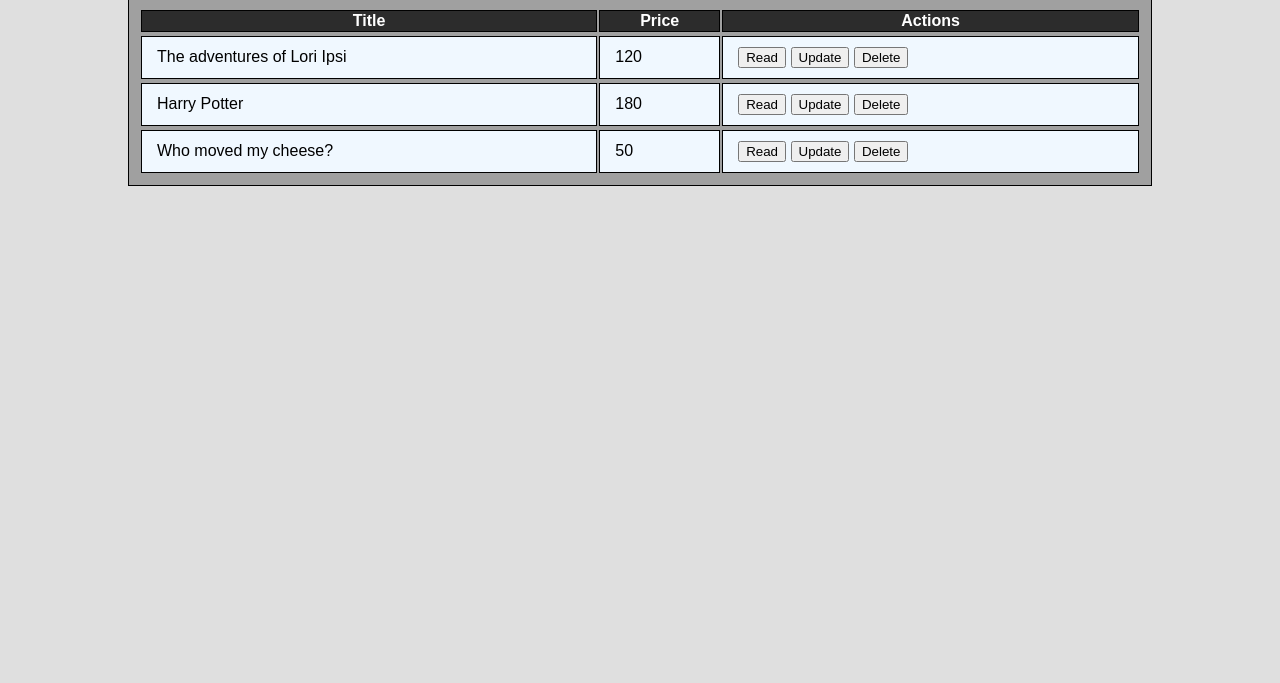
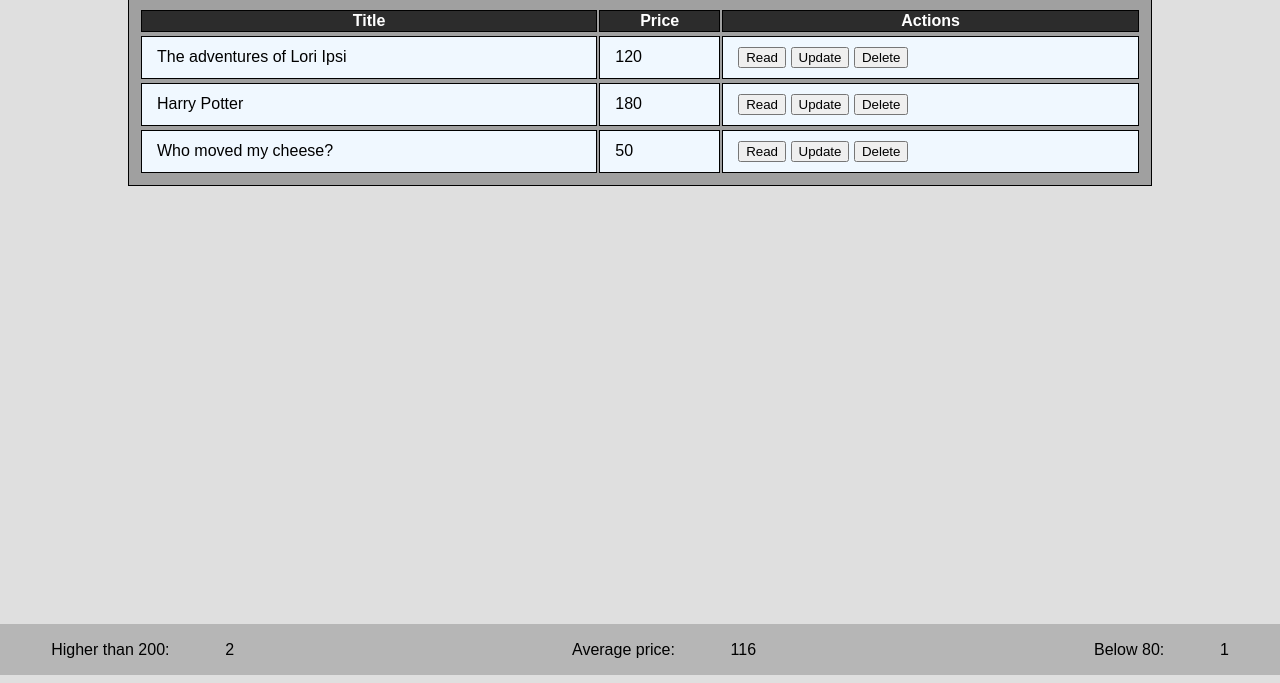
Before and after one commit to EdenAlmighty/ex-Book-Shop, a plain HTML site: page index.html in a window 1280 px wide. Shown: the part 125-808 px from the top of the page. Drawn offline with Linux system fonts and the light colour scheme.

Commit message:
Implement renderStats()

```diff
--- a/css/style.css
+++ b/css/style.css
@@ -15,7 +15,9 @@ body {
     flex-direction: column;
 }
 
-table, th, td {
+table,
+th,
+td {
     border: 1px solid black;
 }
 
@@ -54,7 +56,7 @@ img {
     position: absolute;
     justify-self: center;
     align-self: center;
-     top: 1vh;
+    top: 1vh;
     height: 4vh;
     width: 10vh;
     background-color: rgba(50, 175, 77, 0.619);
@@ -72,3 +74,20 @@ img {
     width: 100%;
     height: 100%;
 }
+
+footer {
+    display: flex;
+    position: absolute;
+    background-color: rgb(182, 182, 182);
+    height: 5vh;
+    width: 100vw;
+    justify-content: center;
+    align-items: center;
+    bottom: 0;
+}
+
+footer, span {
+    justify-content: space-between;
+    padding: 2vw;
+
+}
--- a/index.html
+++ b/index.html
@@ -33,6 +33,20 @@
             <button>X</button>
         </form>
     </dialog>
+    <footer>
+        <section>
+            <span>Higher than 200:</span>
+            <span class="expensive">0</span>
+        </section>
+        <section>
+            <span>Average price:</span>
+            <span class="avg">0</span>
+        </section>
+        <section>
+            <span>Below 80:</span>
+            <span class="cheap">0</span>
+        </section>
+    </footer>
 
     <script src="js/services/util.service.js"></script>
     <script src="js/services/storage.service.js"></script>
--- a/js/services/shop.service.js
+++ b/js/services/shop.service.js
@@ -1,5 +1,5 @@
 'use strict'
-//DOM
+//MODAL
 
 const BOOK_DB = 'bookDB'
 var gBooks
@@ -7,7 +7,7 @@ var gFilterBy = ''
 _createBooks()
 
 function setFilterBy(filterBy) {
-        gFilterBy = filterBy
+    gFilterBy = filterBy
 }
 
 function removeBook(bookId) {
@@ -21,10 +21,13 @@ function readBook(bookId) {
     return book
 }
 
-function addBook() {
+function addBook(isBook) {
     const newBook = _createBook(prompt('Enter Book Title?'), +prompt('Enter Book Price'))
+    if (!newBook.title || newBook.price <= 0) return isBook = false
+
     gBooks.unshift(newBook)
     _saveBooks()
+    return isBook = true
 }
 
 function updatePrice(bookId) {
@@ -34,9 +37,27 @@ function updatePrice(bookId) {
 }
 
 function getBooks() {
+    if (!gFilterBy) return gBooks
+    return gBooks.filter(book => book.title.toLowerCase().includes(gFilterBy.toLowerCase()))
+}
 
-    if(!gFilterBy) return gBooks
-    return gBooks.filter(book => book.title.toLowerCase().includes(gFilterBy.toLowerCase()))
+function getExpensive() {
+    var ExpCounter = 0
+    gBooks.forEach(book => book.price > 100 ? ExpCounter++ : ExpCounter)
+    return ExpCounter
+}
+
+function getCheap() {
+    var cheapCounter = 0
+    gBooks.forEach(book => (book.price <= 80) ? cheapCounter++ : cheapCounter)
+    return cheapCounter
+}
+
+function getAvg() {
+    const sum = gBooks.reduce((acc, book) => acc + book.price, 0)
+    const avg = sum / gBooks.length
+    console.log(avg);
+    return Math.floor(avg)
 }
 
 function _createBooks() {
--- a/js/shop.controller.js
+++ b/js/shop.controller.js
@@ -1,5 +1,5 @@
 'use strict'
-//MODEL
+//DOM
 
 function onInit() {
     renderBooks()
@@ -7,6 +7,7 @@ function onInit() {
 
 function renderBooks() {
     const books = getBooks() // filter function
+    renderStats()
     const strHTMLs = books.map(book => `
         <tr>
         <tr>
@@ -21,6 +22,16 @@ function renderBooks() {
     `)
     const elBooksList = document.querySelector('.books-list')
     elBooksList.innerHTML = strHTMLs.join('')
+}
+function renderStats() {
+    const elExpensive = document.querySelector('.expensive')
+    const elAvg = document.querySelector('.avg')
+    const elCheap = document.querySelector('.cheap')
+
+    elExpensive.innerText = getExpensive()
+    elAvg.innerText = getAvg()
+    elCheap.innerText = getCheap()
+
 }
 
 function clearFilter() {
@@ -41,13 +52,12 @@ function onSetFilterBy(elInput) {
 
 function onReadBook(ev, bookId) {
     ev.stopPropagation()
-    const book = readBook(bookId, str)
+    const book = readBook(bookId)
 
     const elBookDetails = document.querySelector('.book-details')
     const elSpan = elBookDetails.querySelector('h2 span')
     const elPre = elBookDetails.querySelector('pre')
     const elImg = elBookDetails.querySelector('img')
-    // const elImg = elBookDetails.querySelector(`img[src='${book.imgUrl}']`)
 
     elPre.innerText = `
     Book ID: ${book.id}
@@ -58,22 +68,26 @@ function onReadBook(ev, bookId) {
     elBookDetails.showModal()
 }
 
-function onAddBook(ev) {
-    addBook()
-    renderBooks()
-    showModal('Book Added')
+function onAddBook(isBook) {
+    var validBook = addBook(isBook)
+    console.log(validBook);
+    if (!validBook) alert('Enter a valid title and price')
+
+        renderBooks()
+        showModal('Book Added', 'rgba(50, 175, 77, 0.619)')
+
 }
 
 function onUpdatePrice(ev, bookId) {
     ev.stopPropagation()
     updatePrice(bookId)
-    showModal('Price Updated')
+    showModal('Price Updated', 'rgba(50, 175, 77, 0.619)')
     renderBooks()
 }
 
 function onRemoveBook(ev, bookId) {
     ev.stopPropagation()
-    showModal('Deleted' , 'rgba(175, 50, 50, 0.619)')
+    showModal('Deleted', 'rgba(175, 50, 50, 0.619)')
     removeBook(bookId)
     renderBooks()
 }
```
